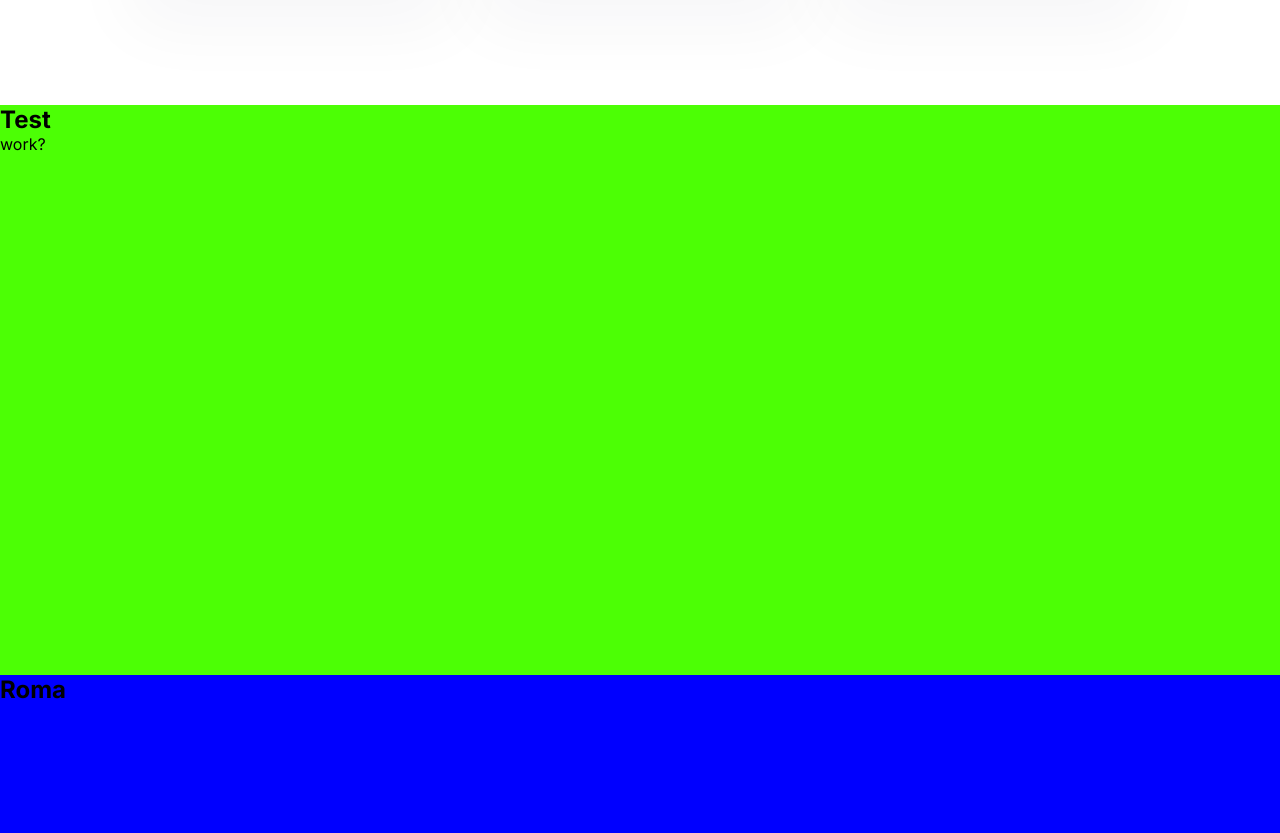
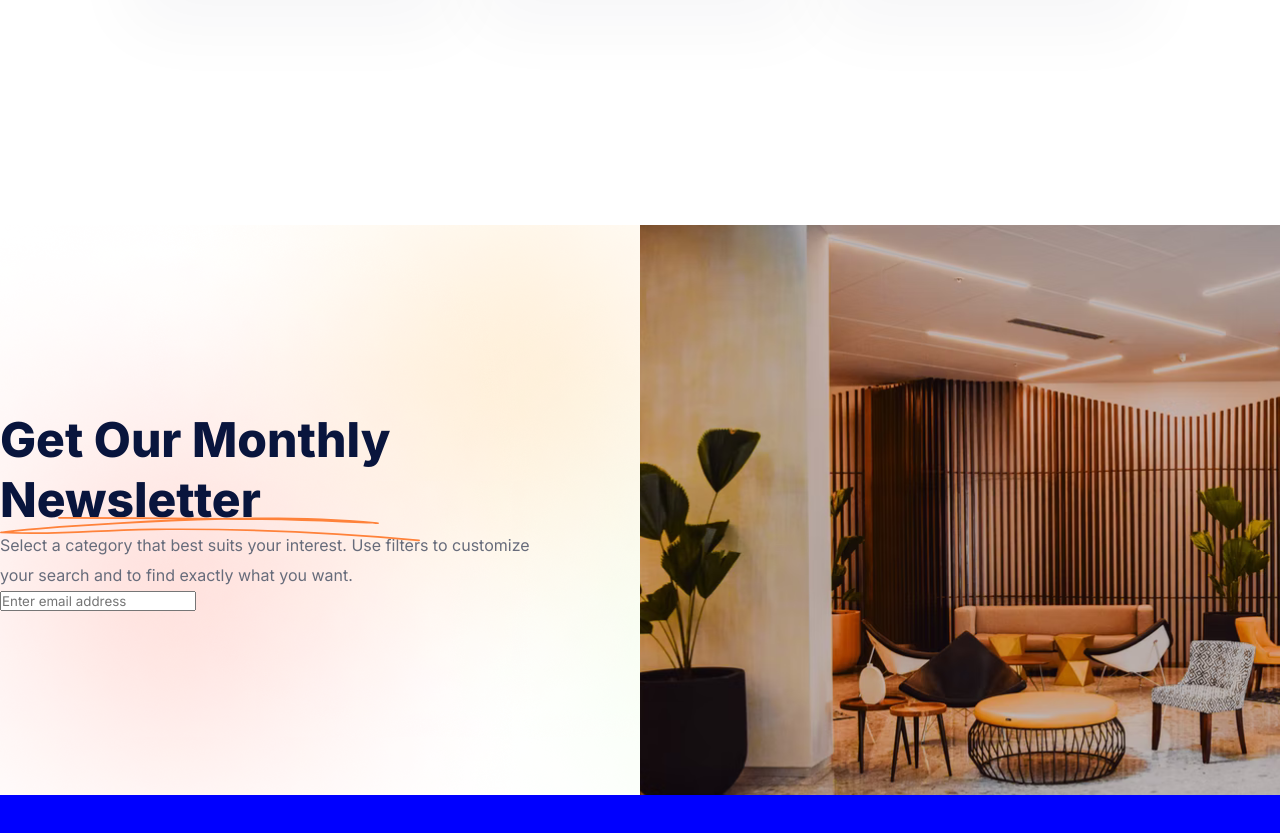
Before and after one commit to vadimday/team_project, a plain HTML site: page index.html in a window 1280 px wide. Shown: the part 3564-4397 px from the top of the page. Drawn offline with Linux system fonts and the light colour scheme.

Commit message:
our_monthly

```diff
--- a/index.html
+++ b/index.html
@@ -515,8 +515,28 @@
         </article>
       </section>
       <section class="get_our_monthly_section">
-        <h1>Test</h1>
-        <p>work?</p>
+        <div class="get_our_monthly_conteiner">
+          <div class="our_monthly_text">
+            <div class=""></div>
+            <div class="decoration_text">
+              <h3>Get Our Monthly Newsletter</h3>
+              <img
+                src="./image/main_img/5_get_our_monthly_section/style_line_main_text.svg"
+                alt=""
+              />
+            </div>
+            <div class="our_monthly_desc">
+              <p>
+                Select a category that best suits your interest. Use filters to
+                customize your search and to find exactly what you want.
+              </p>
+            </div>
+            <form class="our_monthly_form">
+              <input type="text" placeholder="Enter email address" />
+            </form>
+          </div>
+          <div class="our_monthly_player"></div>
+        </div>
       </section>
       <section class="how_it_works_section"><h1>Roma</h1></section>
       <section class="users_feedbacks_section"><h1>Name7</h1></section>
--- a/scss/components/_get_our_monthly.scss
+++ b/scss/components/_get_our_monthly.scss
@@ -1,4 +1,59 @@
 .get_our_monthly_section {
-    background-color: rgb(76, 255, 5);
+    margin-top: 120px;
     height: 100%;
+    display: flex;
+    justify-content: center;
+    background-color: $main-font-color;
+
+    .get_our_monthly_conteiner {
+        display: grid;
+        grid-template-columns: 1fr 1fr;
+        width: 100%;
+
+        .our_monthly_text {
+            position: relative;
+            display: flex;
+            flex-direction: column;
+            justify-content: center;
+            background-color: white;
+            background-image: url('../../image/main_img/5_get_our_monthly_section/back_effect.png');
+
+            .decoration_text {
+                position: relative;
+
+                & h3 {
+                    font-family: $font-family;
+                    font-size: 48px;
+                    font-weight: 800;
+                    line-height: 60px;
+                    color: $main-font-color;
+                    max-width: 410px;
+                    z-index: 2;
+                }
+
+                & img {
+                    position: absolute;
+                    max-width: 420px;
+                    top: 107px;
+                }
+            }
+
+
+
+            .our_monthly_desc {
+                color: $descriptions-font-color;
+                font-family: $font-family;
+                font-size: 16px;
+                font-weight: 400;
+                line-height: 30px;
+                max-width: 550px;
+            }
+
+        }
+
+        .our_monthly_player {
+            position: relative;
+            background-image: url('../../image/main_img/5_get_our_monthly_section/background_player.png');
+        }
+    }
 }
--- a/scss/components/_global_grid.scss
+++ b/scss/components/_global_grid.scss
@@ -1,6 +1,6 @@
 body {
     display: grid;
-    grid-template-rows: minmax(90px, auto) minmax(6874px, auto) minmax(512px, auto);
+    grid-template-rows: minmax(90px, auto) minmax(6874px, auto) minmax(max-width 512px, auto);
     overflow-x: hidden;
 }
 
```
Also changed, not shown: css/main.css, 1 other file.
